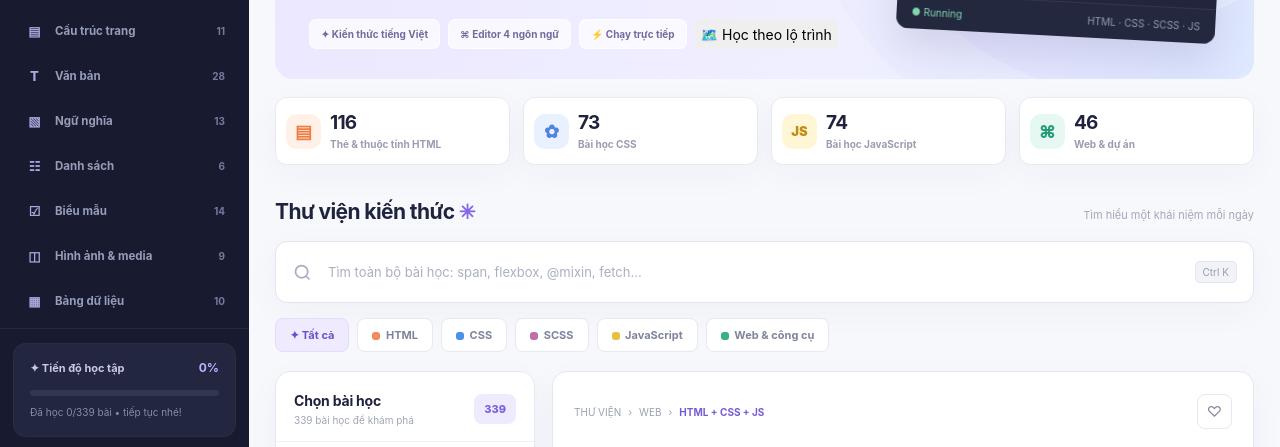
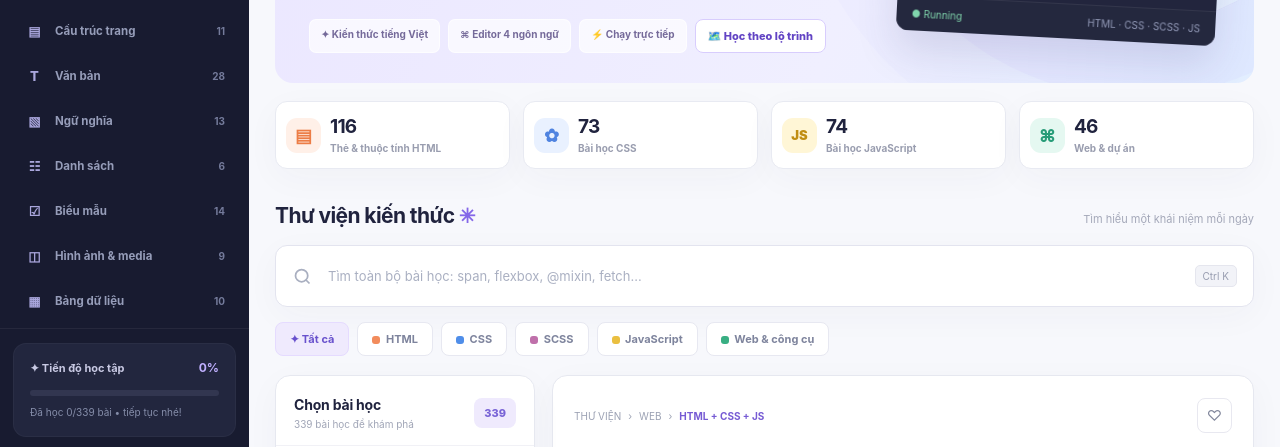
Before and after one commit to khiem292/hoclaptrinhwweb, a plain HTML site: page index.html in a window 1280 px wide. Shown: the part 320-767 px from the top of the page. Drawn offline with Linux system fonts and the light colour scheme.

Commit message:
Fix broken HTML link tag so practice.css loads (Web Lab 5.4)

```diff
--- a/index.html
+++ b/index.html
@@ -13,9 +13,9 @@
  <link rel="apple-touch-icon" sizes="180x180" href="apple-touch-icon.png">
  <link rel="icon" type="image/png" sizes="192x192" href="icon-192.png">
  <meta name="description" content="Web Lab – học HTML, CSS, JavaScript và kiến thức phát triển website bằng bài học tiếng Việt và code chạy thử trực tiếp, không cần tài khoản.">
- <title>Web Lab 4.0 — Học và luyện tập HTML, CSS, SCSS và JavaScript</title>
- <link rel="stylesheet" href="style.css?v=5.2"
- <link rel="stylesheet" href="practice.css?v=5.3">
+ <title>Web Lab 5.4 — Học và luyện tập HTML, CSS, SCSS và JavaScript</title>
+ <link rel="stylesheet" href="style.css?v=5.2">
+ <link rel="stylesheet" href="practice.css?v=5.4">
 </head>
 <body>
  <div class="app-shell">
```
